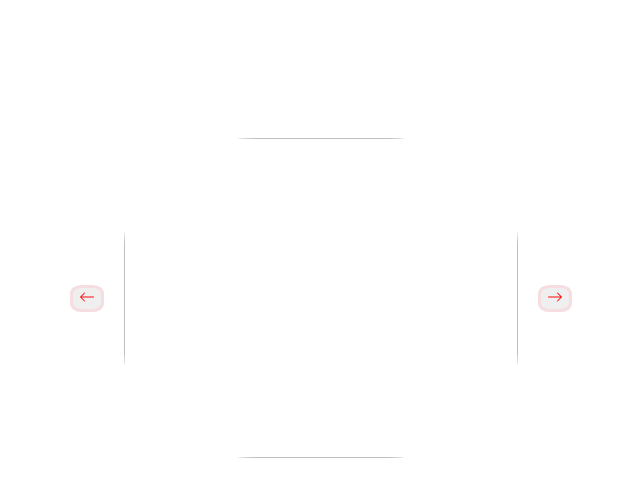
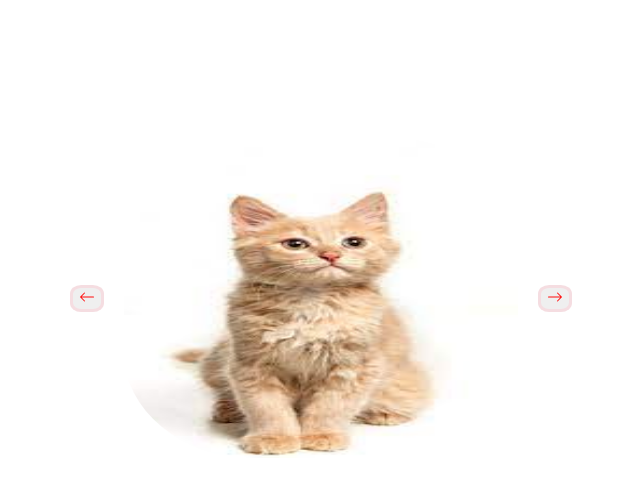
Before and after one commit to Vramanouski/VerySimpleSlider, a plain HTML site: page index.html in a window 1280 px wide. Shown: the whole page, without its empty margins (319-959 px from the left). Drawn offline with Linux system fonts and the light colour scheme.

Commit message:
Update index.html

```diff
--- a/index.html
+++ b/index.html
@@ -29,7 +29,7 @@
           />
         </svg>
       </button>
-      <img class="img-slider" src="/001.jpeg" />
+      <img class="img-slider" src="img/001.jpeg" />
       <button class="button right">
         <svg
           xmlns="http://www.w3.org/2000/svg"
```
